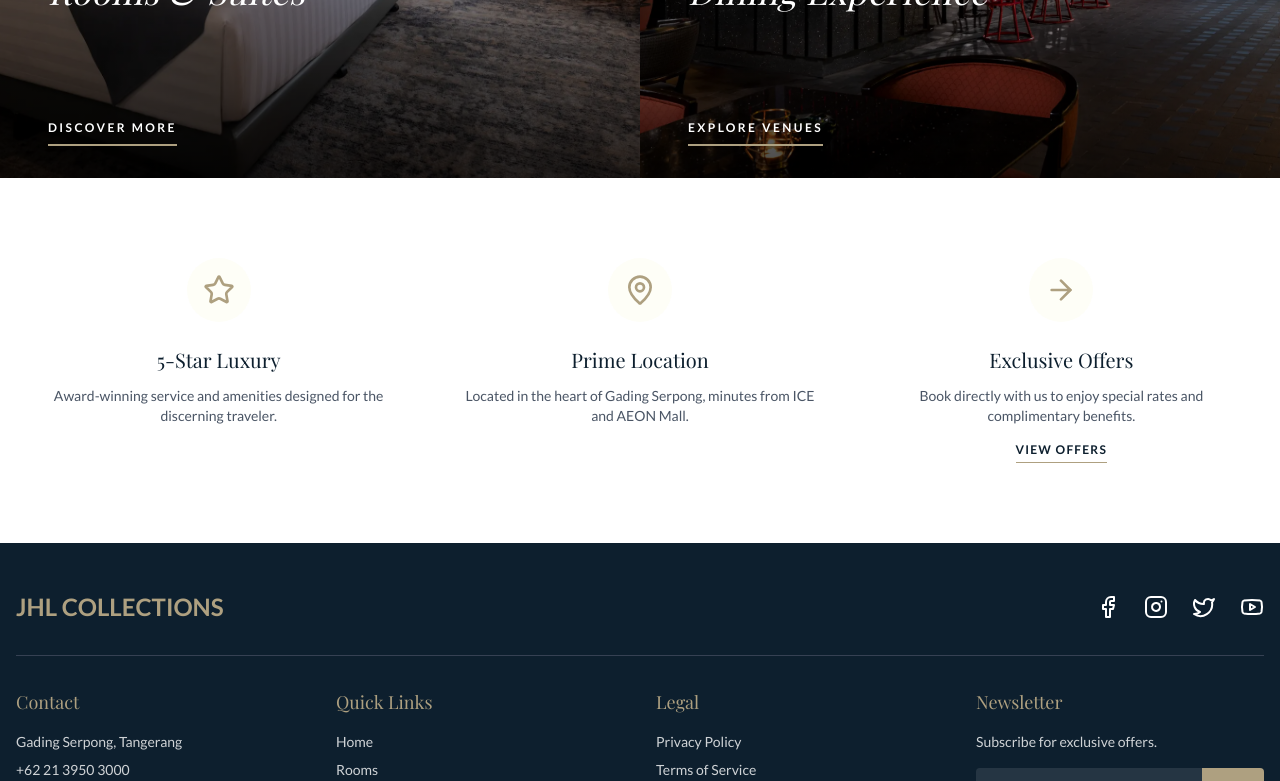
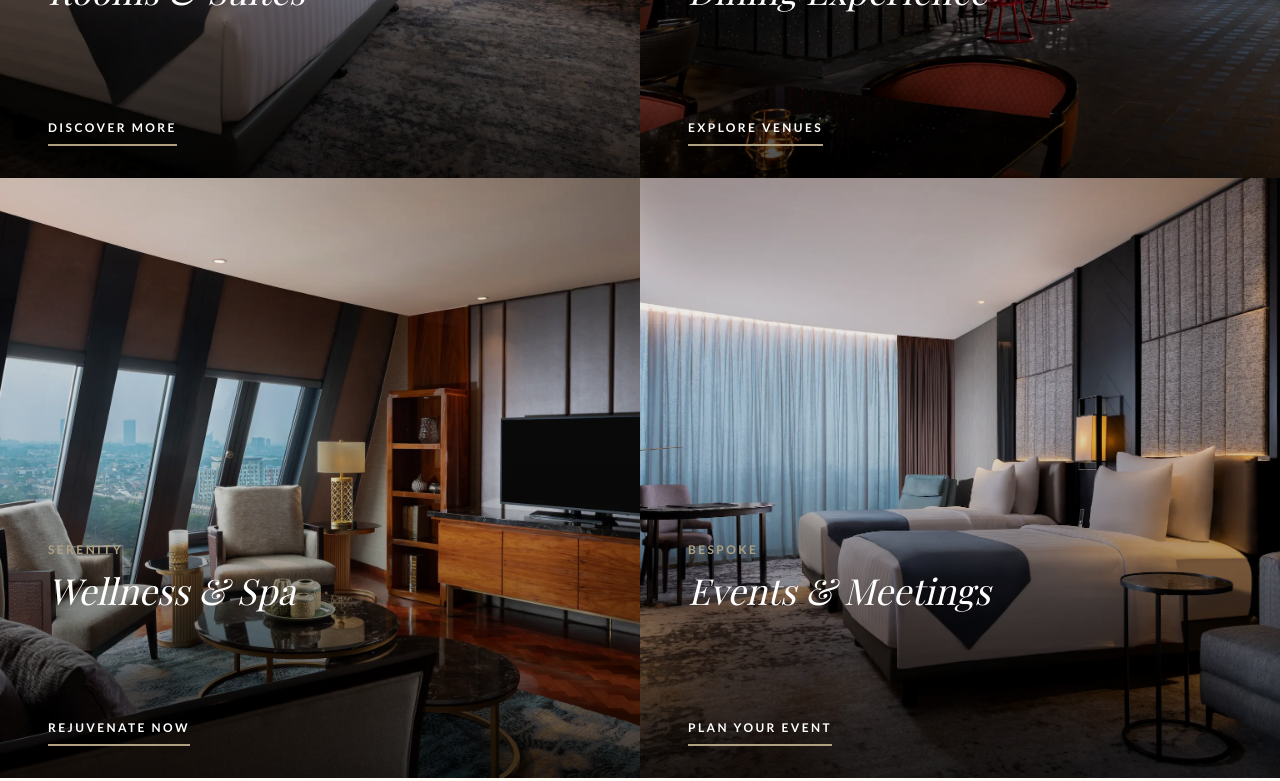
Before and after one commit to VyleraLabs/JHLCollections, a Next.js app: page / in a window 1280 px wide. Shown: the part 2000-2781 px from the top of the page. Built offline with nearby package versions, Linux system fonts and the light colour scheme; a web font is replaced by a local one.

Commit message:
feat: expand highlights grid and update navbar with facilities

```diff
--- a/app/page.tsx
+++ b/app/page.tsx
@@ -87,6 +87,75 @@ export default function Home() {
             </Link>
           </div>
         </div>
+
+        {/* Wellness Highlight */}
+        <div className="relative h-[600px] group overflow-hidden">
+          <Image
+            src="/assets/original/img-8d509d57-ebcc-4fd8-af90-355871a4ae75.webp"
+            alt="Wellness & Spa"
+            fill
+            className="object-cover transition-transform duration-1000 group-hover:scale-110"
+            quality={50}
+            sizes="(max-width: 768px) 100vw, 50vw"
+          />
+          <div className="absolute inset-0 bg-gradient-to-t from-black/90 via-black/20 to-transparent opacity-80 group-hover:opacity-90 transition-opacity duration-500"></div>
+          <div className="absolute bottom-0 left-0 w-full p-12 text-white transform translate-y-4 group-hover:translate-y-0 transition-transform duration-500">
+            <span className="text-brand-gold uppercase text-xs font-bold tracking-[0.2em] mb-3 block">Serenity</span>
+            <h2 className="text-4xl font-serif mb-6 italic">Wellness & Spa</h2>
+            <p className="text-gray-300 mb-8 max-w-md line-clamp-2 md:line-clamp-none opacity-0 group-hover:opacity-100 transition-opacity duration-500 delay-100">
+              Rejuvenate your senses at Acqua Spa, featuring curated treatments and world-class fitness facilities.
+            </p>
+            <Link href="/wellness" className="inline-block text-xs uppercase font-bold tracking-[0.2em] border-b-2 border-brand-gold pb-2 hover:text-brand-gold transition-colors">
+              Rejuvenate Now
+            </Link>
+          </div>
+        </div>
+
+        {/* Meetings Highlight */}
+        <div className="relative h-[600px] group overflow-hidden">
+          <Image
+            src="/assets/original/img-8530056e-f007-4829-85f3-ff18c9de3419.webp"
+            alt="Meetings & Events"
+            fill
+            className="object-cover transition-transform duration-1000 group-hover:scale-110"
+            quality={50}
+            sizes="(max-width: 768px) 100vw, 50vw"
+          />
+          <div className="absolute inset-0 bg-gradient-to-t from-black/90 via-black/20 to-transparent opacity-80 group-hover:opacity-90 transition-opacity duration-500"></div>
+          <div className="absolute bottom-0 left-0 w-full p-12 text-white transform translate-y-4 group-hover:translate-y-0 transition-transform duration-500">
+            <span className="text-brand-gold uppercase text-xs font-bold tracking-[0.2em] mb-3 block">Bespoke</span>
+            <h2 className="text-4xl font-serif mb-6 italic">Events & Meetings</h2>
+            <p className="text-gray-300 mb-8 max-w-md line-clamp-2 md:line-clamp-none opacity-0 group-hover:opacity-100 transition-opacity duration-500 delay-100">
+              Host your most prestigious events in our grand ballroom and sophisticated meeting suites.
+            </p>
+            <Link href="/meetings" className="inline-block text-xs uppercase font-bold tracking-[0.2em] border-b-2 border-brand-gold pb-2 hover:text-brand-gold transition-colors">
+              Plan Your Event
+            </Link>
+          </div>
+        </div>
+
+        {/* Facilities Highlight */}
+        <div className="relative h-[600px] group overflow-hidden md:col-span-2">
+          <Image
+            src="/assets/original/img-af978da9-6a92-4aca-8c1e-8b9c5d225e77.webp"
+            alt="Hotel Facilities"
+            fill
+            className="object-cover transition-transform duration-1000 group-hover:scale-105"
+            quality={50}
+            sizes="100vw"
+          />
+          <div className="absolute inset-0 bg-gradient-to-t from-black/90 via-black/20 to-transparent opacity-80 group-hover:opacity-90 transition-opacity duration-500"></div>
+          <div className="absolute bottom-0 left-0 w-full p-12 text-white transform translate-y-4 group-hover:translate-y-0 transition-transform duration-500">
+            <span className="text-brand-gold uppercase text-xs font-bold tracking-[0.2em] mb-3 block">Grandeur</span>
+            <h2 className="text-4xl font-serif mb-6 italic">Iconic Facilities</h2>
+            <p className="text-gray-300 mb-8 max-w-md line-clamp-2 md:line-clamp-none opacity-0 group-hover:opacity-100 transition-opacity duration-500 delay-100">
+              Experience the diamond-shaped architectural marvel and refined lifestyle services unique to JHL Solitaire.
+            </p>
+            <Link href="/facilities" className="inline-block text-xs uppercase font-bold tracking-[0.2em] border-b-2 border-brand-gold pb-2 hover:text-brand-gold transition-colors">
+              Explore Amenities
+            </Link>
+          </div>
+        </div>
       </div>
 
       {/* Features Section */}
--- a/components/Header.tsx
+++ b/components/Header.tsx
@@ -12,6 +12,7 @@ const NAV_LINKS = [
     { name: "Dining", href: "/dining" },
     { name: "Meetings", href: "/meetings" },
     { name: "Wellness", href: "/wellness" },
+    { name: "Facilities", href: "/facilities" },
     { name: "Offers", href: "/offers" },
 ];
 
```
